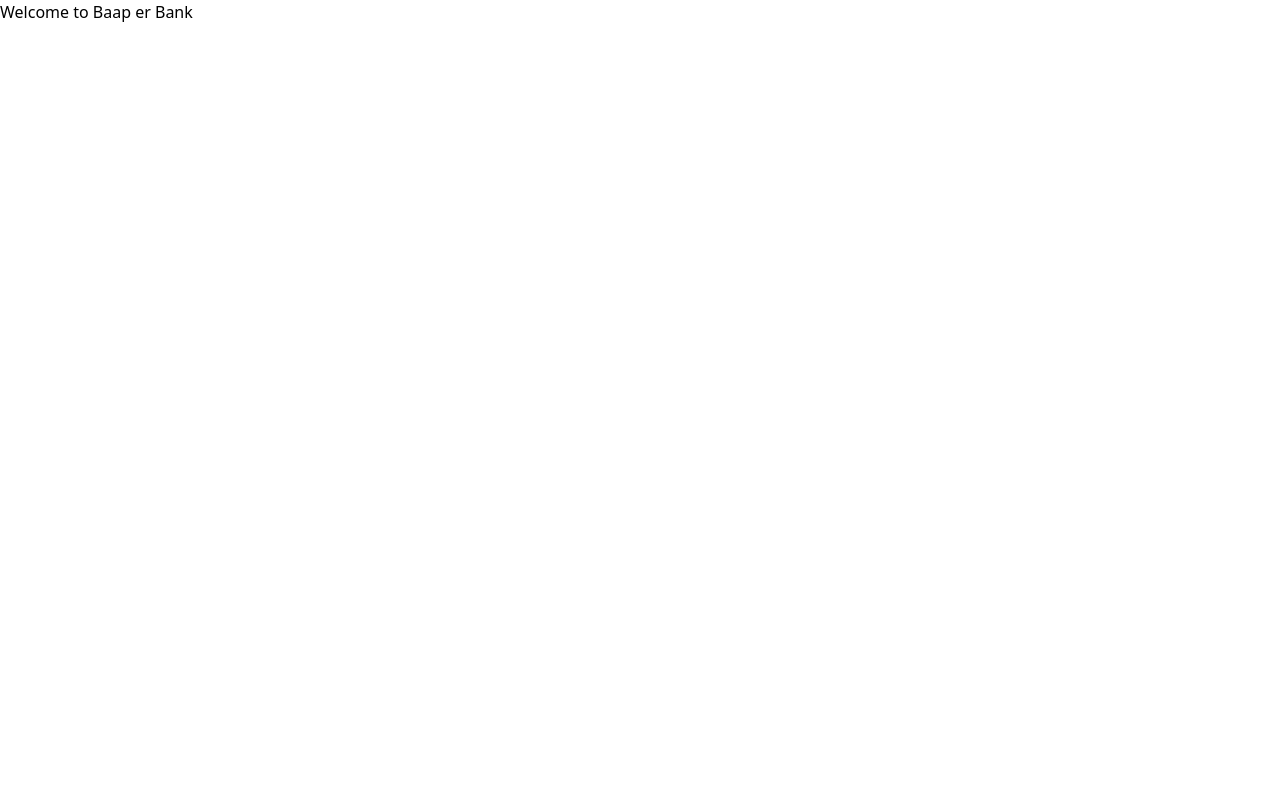
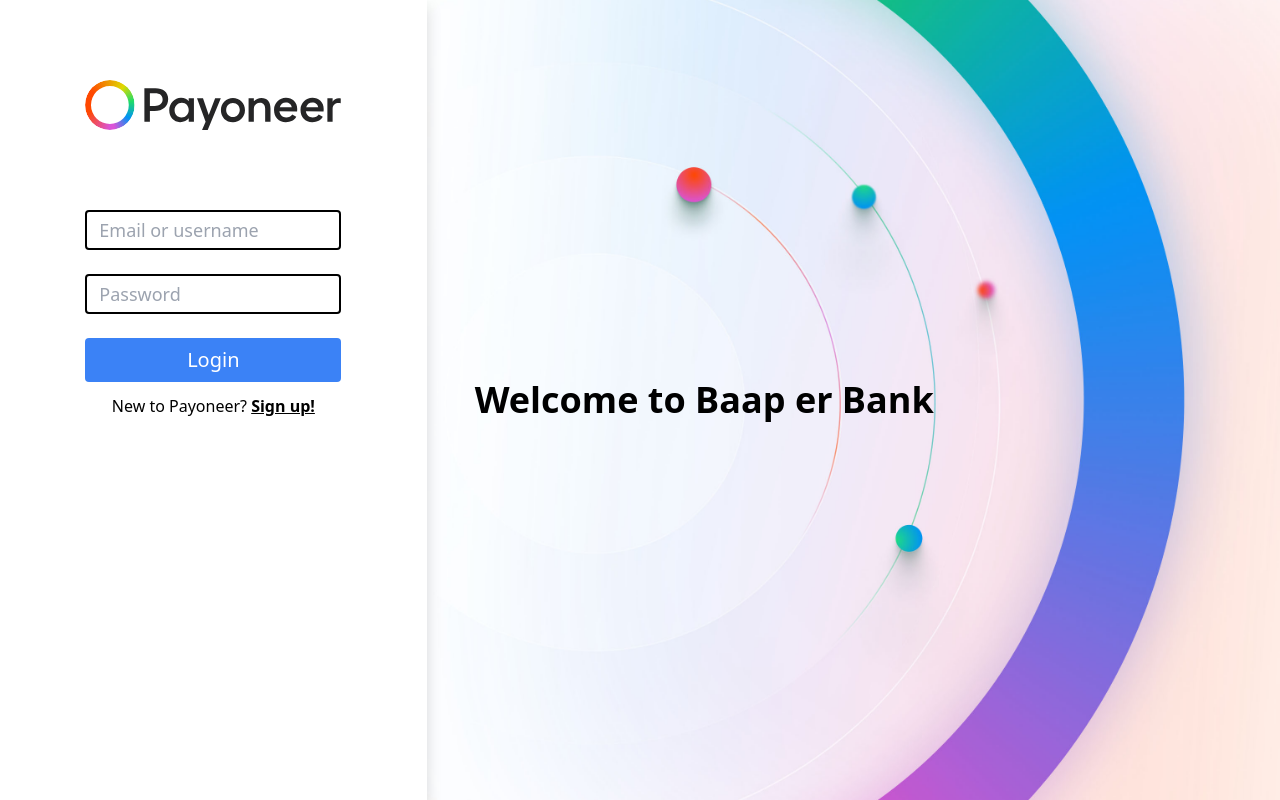
Before and after one commit to developer-sazzad/bank-management-system, a plain HTML site: page index.html in a window 1280 px wide. Drawn offline with nearby package versions, Linux system fonts and the light colour scheme.

Commit message:
Login and form Design with TTaildwind CSS

```diff
--- a/index.html
+++ b/index.html
@@ -8,10 +8,31 @@
     <!-- Tailwind CSS file -->
     <script src="https://cdn.tailwindcss.com"></script>
 
+    <link rel="stylesheet" href="./styles/style.css">
+
 </head>
-<body>
-    <header>
-        <h2>Welcome to Baap er Bank</h2>
-    </header>
+<body class="w-full">
+    <main class="main-container">
+        <section class="login-container">
+            <div class="w-1/3 left-container">
+                <div class="grid justify-items-center my-20">
+                    <img class="w-64" src="./images/logo.svg" alt="">
+
+                </div>
+                <div class="text-black w-64 mx-auto my-10">
+                    <input class="text-lg rounded block px-3 py-1 w-full border-2 border-black outline-0" type="email" name="" placeholder="Email or username">
+                    <input class="text-lg rounded block px-3 py-1 w-full border-2 border-black outline-0 my-6"  type="password" name="" placeholder="Password">
+                    <button class="text-xl rounded bg-blue-500 hover:bg-blue-700 text-white py-2 w-full px-6">Login</button>
+                    <h4 class="mt-3 font-medium text-center">New to Payoneer? <a class="underline font-bold hover:text-blue-700" href="#">Sign up!</a></h4>
+                </div>
+
+            </div>
+            <div class="w-2/3 right-container p-12">
+                <h2 class="text-black font-bold text-4xl">Welcome to Baap er Bank</h2>
+            </div>
+        </section>
+    </main>
+
+
 </body>
 </html>
--- /dev/null
+++ b/styles/style.css
@@ -0,0 +1,25 @@
+* {
+    margin: 0;
+    padding: 0;
+}
+
+.login-container {
+    display: flex;
+
+}
+
+.left-container {
+    height: 100vh;
+    z-index: 10;
+    box-shadow: 0px 7px 14px 0px #00000026;
+}
+
+.right-container {
+    height: 100vh;
+    background-image: url('../images/bg-login-home.jpg');
+    background-position: right center;
+    background-repeat: no-repeat;
+    background-size: cover;
+    display: flex;
+    align-items: center;
+}
```
Also changed, not shown: images/bg-login-home.jpg (added), images/login-bg.jpg (added), images/logo.svg (added).
